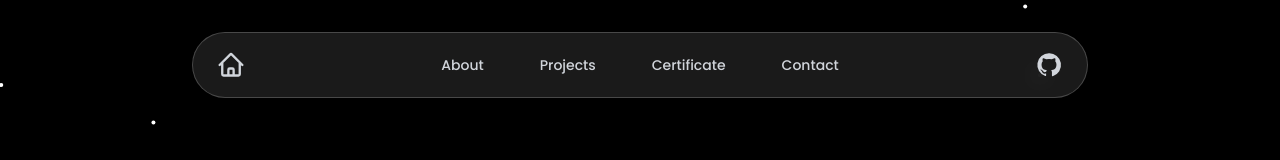
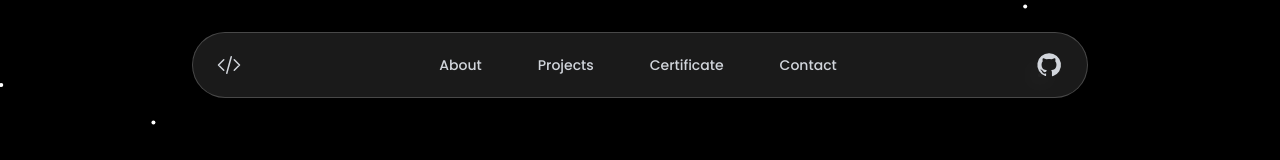
Before and after one commit to Richeaa/rich-portfolio, a React (Vite) app: page / in a window 1280 px wide. Shown: the top 160 px of the page. Built offline with nearby package versions, Linux system fonts and the light colour scheme.

Commit message:
update navbar 20/11/2025

```diff
--- a/src/components/Hero.jsx
+++ b/src/components/Hero.jsx
@@ -5,7 +5,7 @@ import CV from '../assets/CV/RichEdrickAnthonios_CurriculumVitae.pdf'
 
 const Hero = () => {
   return (
-    <div className="container mx-auto md:mt-48 mt-20 h-auto flex justify-between flex-wrap">
+    <div  className="container mx-auto md:mt-48 mt-20 h-auto flex justify-between flex-wrap">
 
       <div className=" w-full lg:w-3/5 h-auto order-2 lg:order-1 text-sky-100 p-6 text-center lg:text-left">
         <h1 className="font-bold lg:text-5xl text-2xl mt-8 lg:mt-36 lg:ms-9 mb-5" data-aos="fade-right"  data-aos-delay="100">Hi! 欢迎</h1>
--- a/src/components/Navbar.jsx
+++ b/src/components/Navbar.jsx
@@ -20,22 +20,11 @@ const Navbar = () => {
         <div className="relative flex h-16 items-center justify-between px-6">
           {/* Left: Home Icon */}
           <div className="flex items-center">
-            <a href="#home" className="text-gray-300 hover:text-sky-200 transition-colors">
-              <svg
-                xmlns="http://www.w3.org/2000/svg"
-                fill="none"
-                viewBox="0 0 24 24"
-                strokeWidth={2}
-                stroke="currentColor"
-                className="h-7 w-7"
-              >
-                <path
-                  strokeLinecap="round"
-                  strokeLinejoin="round"
-                  d="M2.25 12l8.954-8.955c.44-.439 1.152-.439 1.591 0L21.75 12M4.5 9.75v10.125c0 .621.504 1.125 1.125 1.125H9.75v-4.875c0-.621.504-1.125 1.125-1.125h2.25c.621 0 1.125.504 1.125 1.125V21h4.125c.621 0 1.125-.504 1.125-1.125V9.75M8.25 21h8.25"
-                />
+            <div className="text-gray-300 hover:text-sky-200 transition-colors">
+              <svg xmlns="http://www.w3.org/2000/svg" fill="none" viewBox="0 0 24 24" strokeWidth="1.5" stroke="currentColor" className="size-6">
+                <path strokeLinecap="round" strokeLinejoin="round" d="M17.25 6.75 22.5 12l-5.25 5.25m-10.5 0L1.5 12l5.25-5.25m7.5-3-4.5 16.5" />
               </svg>
-            </a>
+            </div>
           </div>
 
           {/* Center: Navigation Links (hidden on small screens) */}
```
